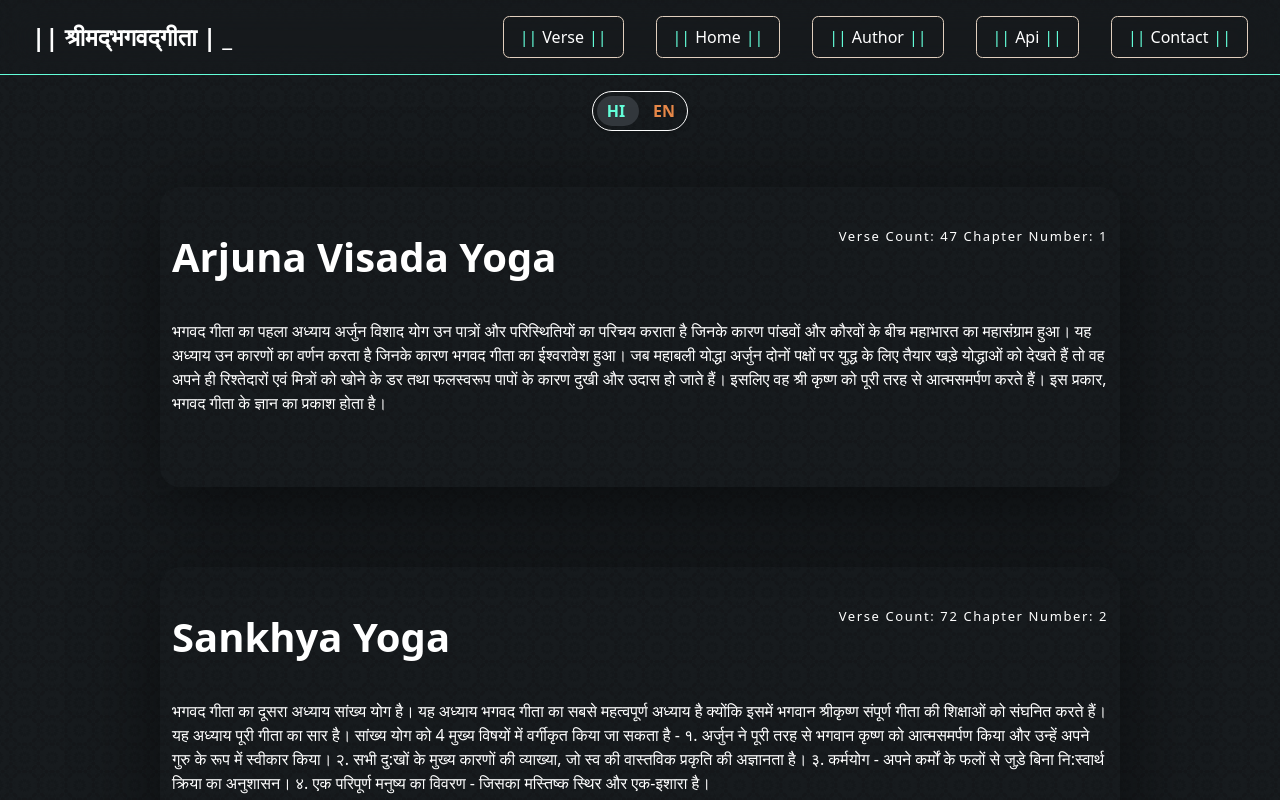
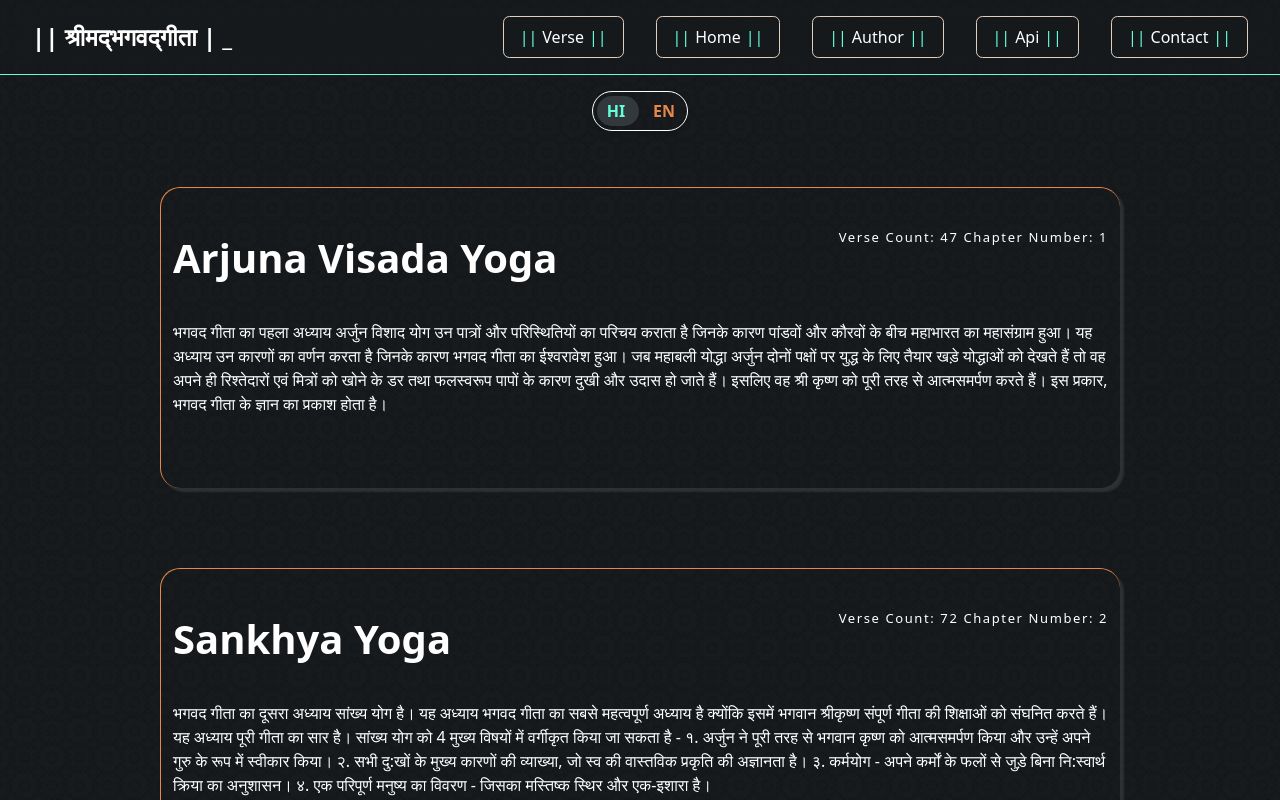
Before and after one commit to the-amazing-atharva/bhagavadgitaapi, a Next.js app: page /chapter in a window 1280 px wide. Shown: the top 800 px of the page. Built offline with nearby package versions, Linux system fonts and the light colour scheme.

Commit message:
fixed css

```diff
--- a/styles/chapters.module.css
+++ b/styles/chapters.module.css
@@ -112,13 +112,49 @@ input.check_toggle_round_flat + label:after {
   -o-transition: margin 0.2s;
   transition: margin 0.2s;
 }
-
+/*
 input.check_toggle_round_flat:checked + label {
-}
+} */
 
 input.check_toggle_round_flat:checked + label:after {
   margin-left: 44px;
 }
+
+/* .face2 {
+  position: absolute;
+  background-image: linear-gradient(
+    40deg,
+    #fffc00 0%,
+    #fc00ff 45%,
+    #00fffc 100%
+  );
+  justify-content: center;
+  justify-items: center;
+  text-align: center;
+  font-size: 5rem;
+
+  height: 100%;
+  width: 100%;
+  margin: 0;
+  padding: 0;
+  border-radius: 1.25rem;
+  left: 0;
+  top: 0;
+}
+
+.card .face2:hover {
+  background: transparent;
+  font-size: 1rem;
+  margin: 0.5rem;
+  border: 1px solid transparent;
+  background-image: linear-gradient(
+    40deg,
+    #fffc00 0%,
+    #fc00ff 45%,
+    #00fffc 100%
+  );
+  position: relative;
+} */
 
 .card {
   position: relative;
@@ -126,7 +162,11 @@ input.check_toggle_round_flat:checked + label:after {
   padding: 2.5rem 0.75rem;
   width: fit-content;
   border-radius: 1.25rem;
-  box-shadow: 0 15px 5rem rgba(0, 0, 0, 0.5);
+  border-top: 1px solid var(--color-safron);
+  border-left: 1px solid var(--color-safron);
+  -moz-box-shadow: 0px 3px 8px rgba(70, 70, 70, 0.5);
+  -webkit-box-shadow: 0px 3px 8px rgba(70, 70, 70, 0.5);
+  box-shadow: 4px 4px 2px rgba(70, 70, 70, 0.5);
 }
 
 .card:hover {
```
